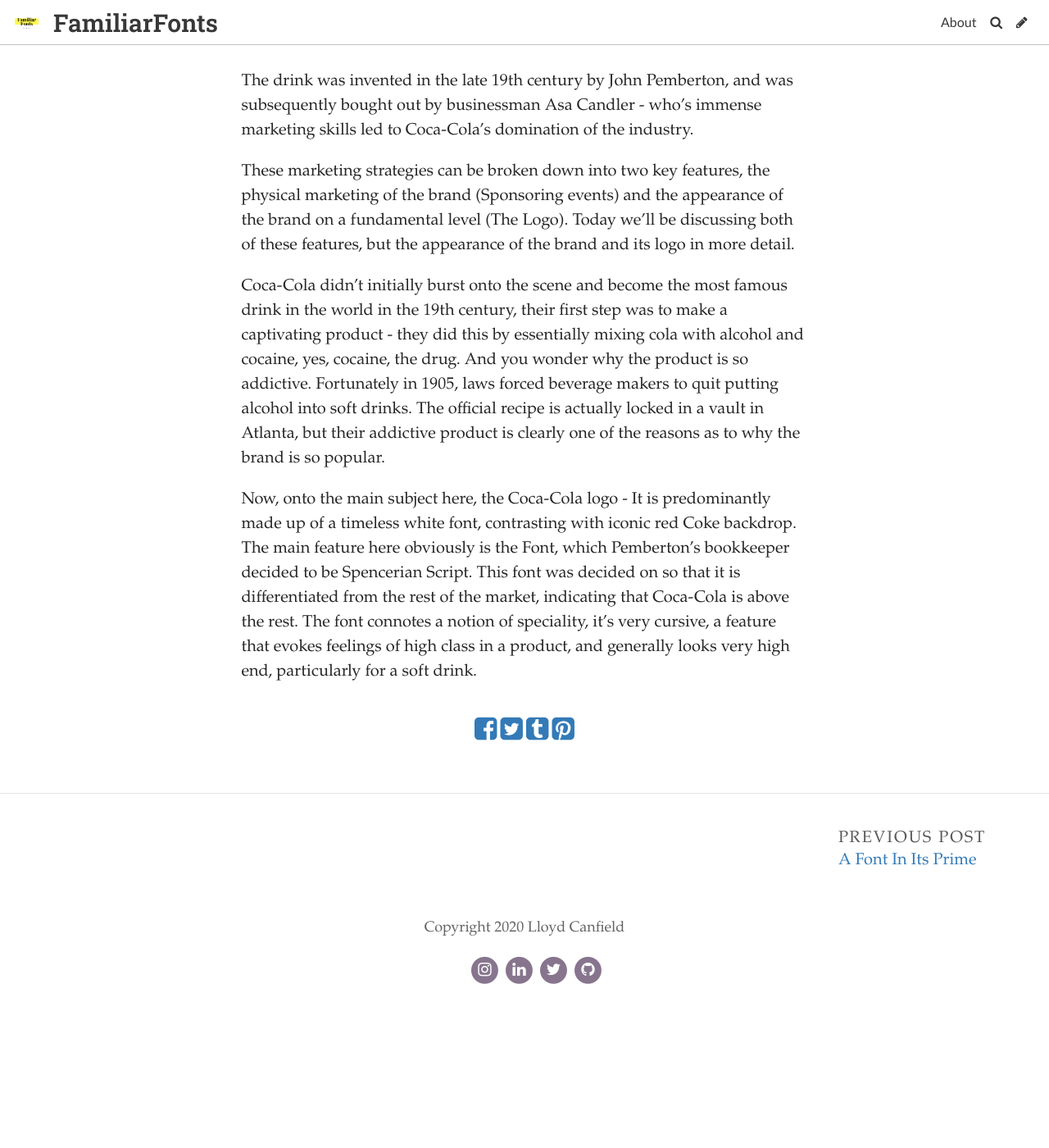
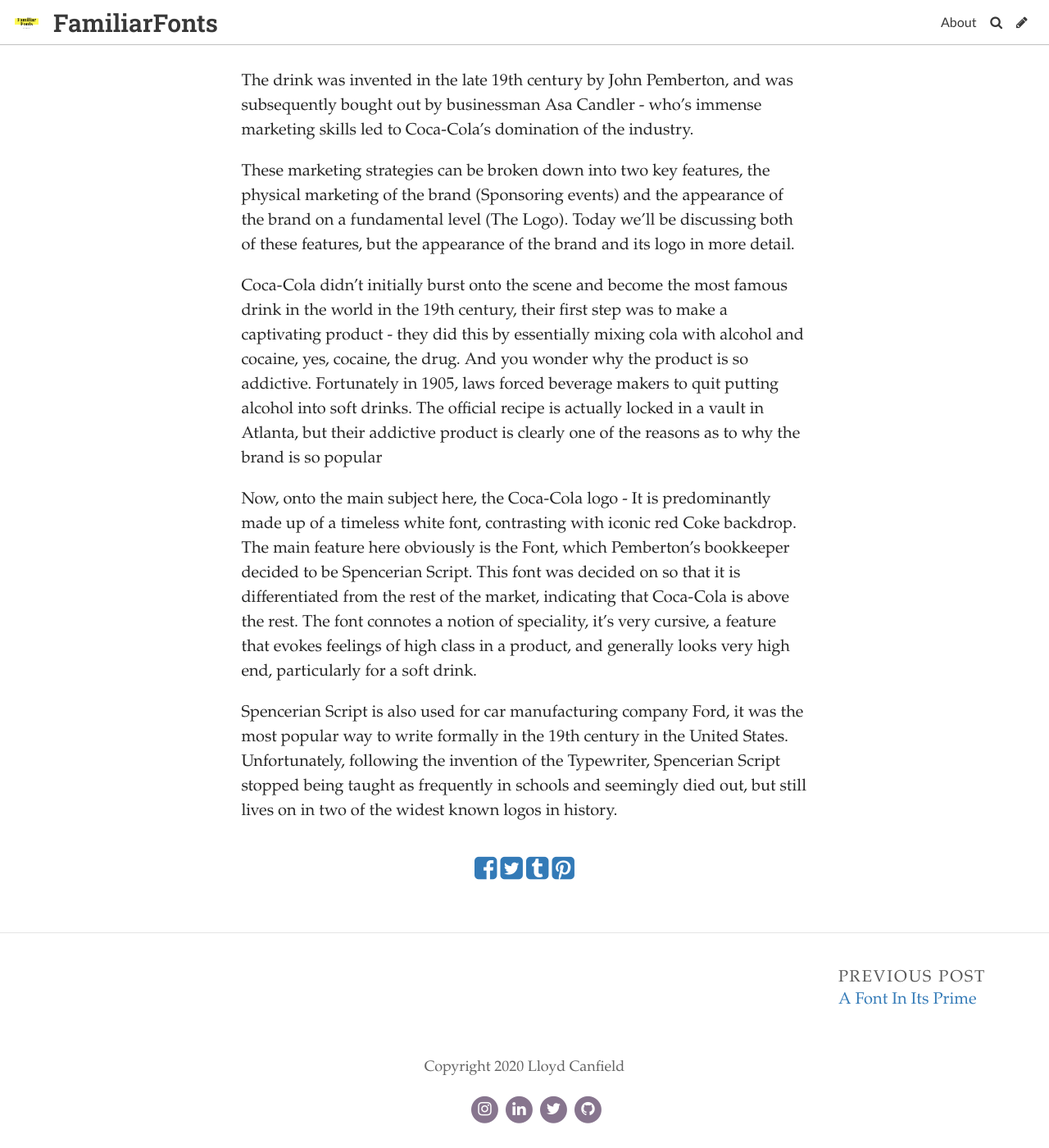
Before and after one commit to lloydcanfield/Letters-By-Lloyd, a Jekyll site: the page built from _posts/2020-10-24-a-fantastically-fizzy-font.md, in a window 1280 px wide and 1400 px high, scrolled down 469 px. Shown: the whole window at 82% size. Built offline with Jekyll 4.4.1, drawn with Linux system fonts in a browser that asks for light colours; some web fonts are replaced; before the commit the page ends 1699 px from its top, so only the background shows below that.

Commit message:
Update Post “2020-10-24-a-fantastically-fizzy-font”

```diff
--- a/_posts/2020-10-24-a-fantastically-fizzy-font.md
+++ b/_posts/2020-10-24-a-fantastically-fizzy-font.md
@@ -16,8 +16,12 @@
 
 These marketing strategies can be broken down into two key features, the physical marketing of the brand (Sponsoring events) and the appearance of the brand on a fundamental level (The Logo). Today we'll be discussing both of these features, but the appearance of the brand and its logo in more detail.
 
-Coca-Cola didn't initially burst onto the scene and become the most famous drink in the world in the 19th century, their first step was to make a captivating product - they did this by essentially mixing cola with alcohol and cocaine, yes, cocaine, the drug. And you wonder why the product is so addictive. Fortunately in 1905, laws forced beverage makers to quit putting alcohol into soft drinks. The official recipe is actually locked in a vault in Atlanta, but their addictive product is clearly one of the reasons as to why the brand is so popular.
+Coca-Cola didn't initially burst onto the scene and become the most famous drink in the world in the 19th century, their first step was to make a captivating product - they did this by essentially mixing cola with alcohol and cocaine, yes, cocaine, the drug. And you wonder why the product is so addictive. Fortunately in 1905, laws forced beverage makers to quit putting alcohol into soft drinks. The official recipe is actually locked in a vault in Atlanta, but their addictive product is clearly one of the reasons as to why the brand is so popular
+
+
 
 # The Logo
 
 Now, onto the main subject here, the Coca-Cola logo - It is predominantly made up of a timeless white font, contrasting with iconic red Coke backdrop. The main feature here obviously is the Font, which Pemberton's bookkeeper decided to be Spencerian Script. This font was decided on so that it is differentiated from the rest of the market, indicating that Coca-Cola is above the rest. The font connotes a notion of speciality, it's very cursive, a feature that evokes feelings of high class in a product, and generally looks very high end, particularly for a soft drink.
+
+Spencerian Script is also used for car manufacturing company Ford, it was the most popular way to write formally in the 19th century in the United States. Unfortunately, following the invention of the Typewriter, Spencerian Script stopped being taught as frequently in schools and seemingly died out, but still lives on in two of the widest known logos in history.
```
